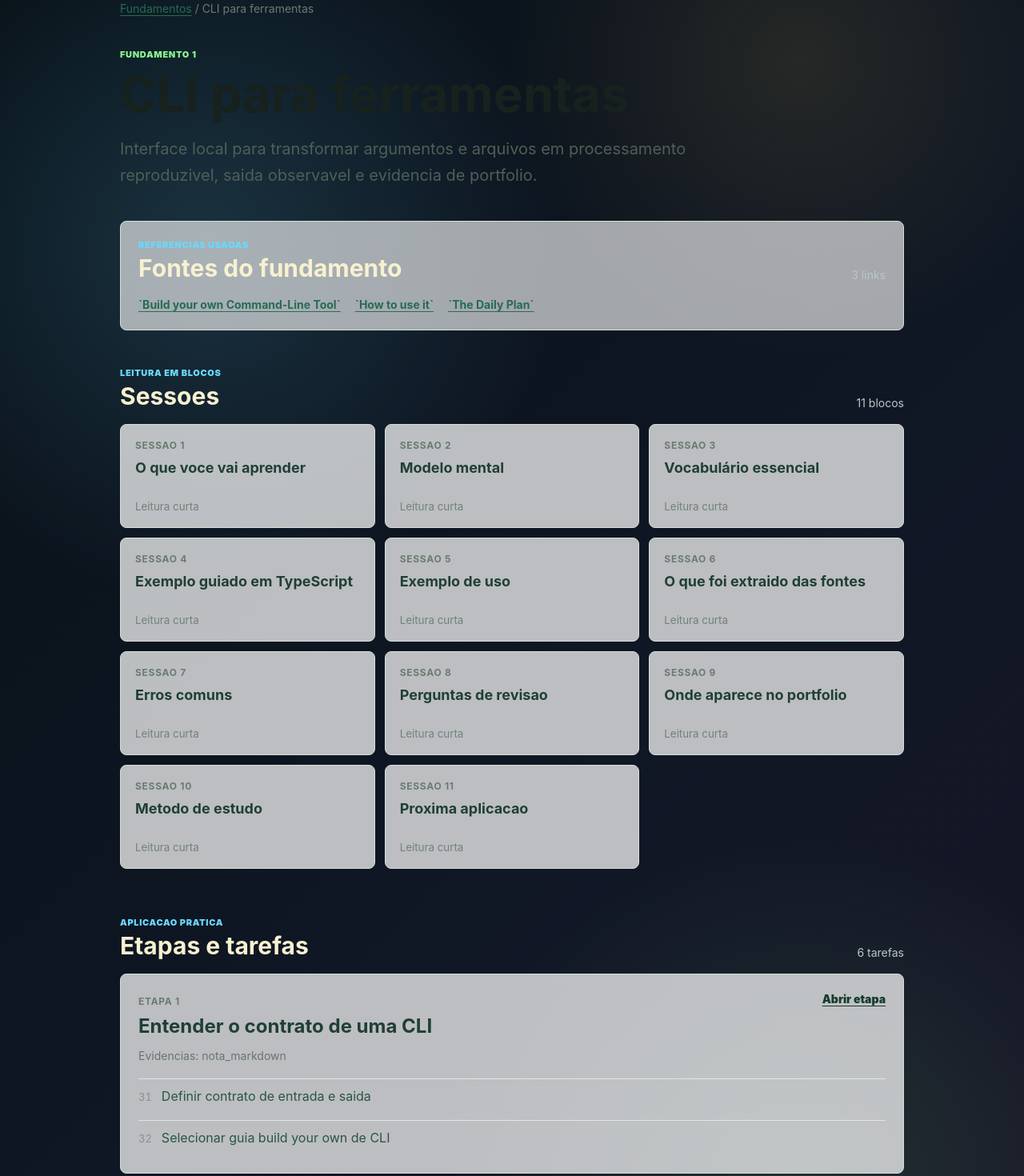
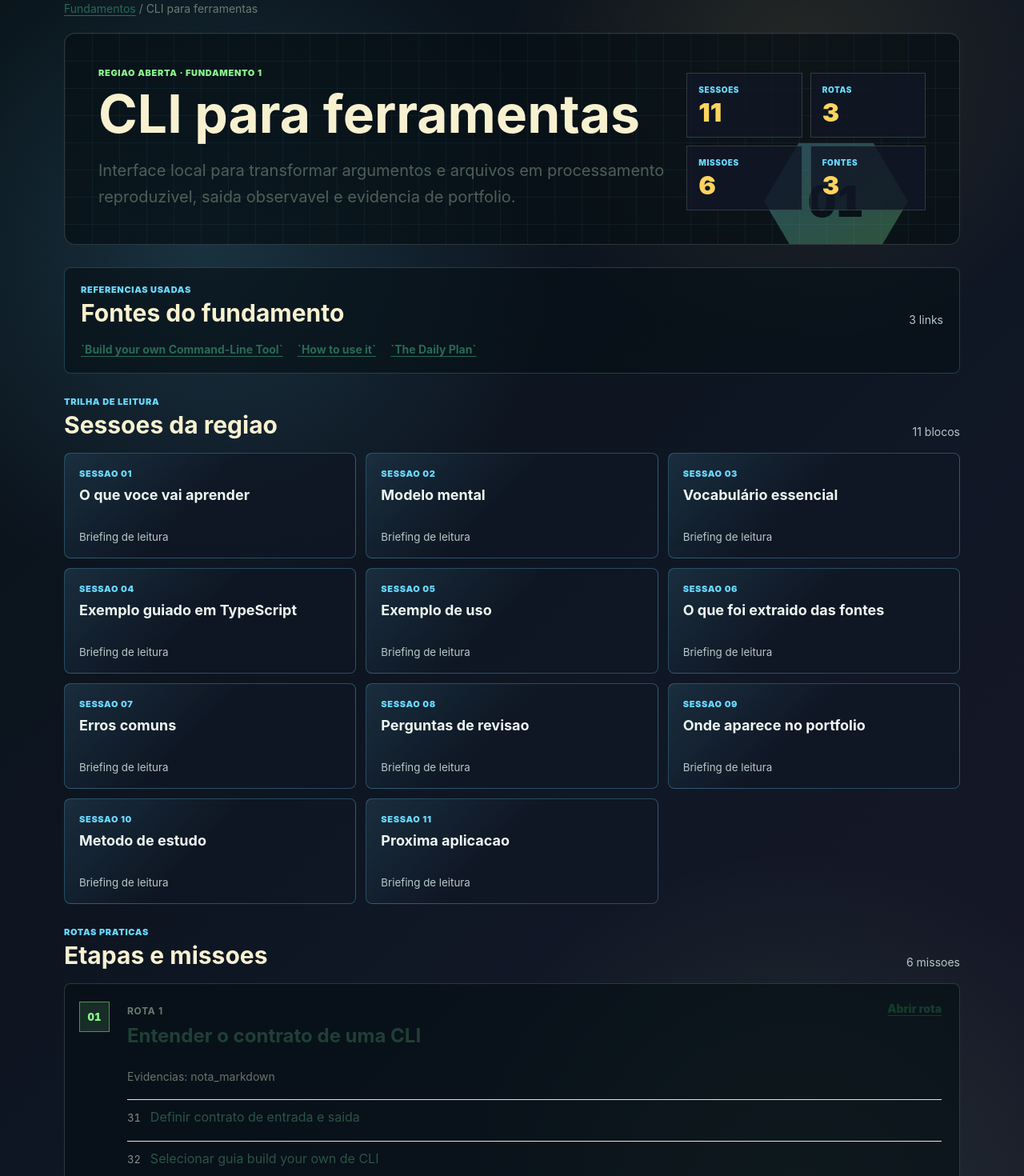
Before and after one commit to Kaluan-Ka/studyops, a Next.js app: page /fundamentos/cli-para-ferramentas in a window 1280 px wide. Shown: the part 100-1570 px from the top of the page at 80% size. Built offline with nearby package versions, Linux system fonts and the light colour scheme.

Commit message:
feat: redesenha fundamento como regiao

```diff
--- a/src/app/fundamentos/[slug]/page.tsx
+++ b/src/app/fundamentos/[slug]/page.tsx
@@ -29,17 +29,40 @@ export default async function FundamentPage({ params }: PageProps) {
         <Link href="/" className={styles.brand}>StudyOps</Link>
         <Link href="/" className={styles.backLink}>Voltar para fundamentos</Link>
       </header>
-      <main className={styles.detailMain}>
+      <main className={styles.regionMain}>
         <p className={styles.breadcrumb}><Link href="/">Fundamentos</Link> / {fundament.title}</p>
-        <section className={styles.detailHero}>
-          <p className={styles.eyebrow}>Fundamento {fundament.order}</p>
-          <h1>{fundament.title}</h1>
-          <p className={styles.detailLead}>{fundament.summary}</p>
-          {fundament.intro ? <p className={styles.intro}>{fundament.intro}</p> : null}
+        <section className={styles.regionHero} aria-labelledby="fundamento-titulo">
+          <div className={styles.regionSignal} aria-hidden="true">
+            <span>{fundament.order.toString().padStart(2, "0")}</span>
+          </div>
+          <div className={styles.regionBrief}>
+            <p className={styles.eyebrow}>Regiao aberta · Fundamento {fundament.order}</p>
+            <h1 id="fundamento-titulo">{fundament.title}</h1>
+            <p className={styles.detailLead}>{fundament.summary}</p>
+            {fundament.intro ? <p className={styles.intro}>{fundament.intro}</p> : null}
+          </div>
+          <dl className={styles.regionStats} aria-label="Telemetria do fundamento">
+            <div>
+              <dt>Sessoes</dt>
+              <dd>{fundament.sections.length}</dd>
+            </div>
+            <div>
+              <dt>Rotas</dt>
+              <dd>{fundament.steps.length}</dd>
+            </div>
+            <div>
+              <dt>Missoes</dt>
+              <dd>{fundament.tasks.length}</dd>
+            </div>
+            <div>
+              <dt>Fontes</dt>
+              <dd>{sources.length}</dd>
+            </div>
+          </dl>
         </section>
 
         {sources.length ? (
-          <section className={styles.sourcesSection} aria-labelledby="fontes-titulo">
+          <section className={styles.sourceDock} aria-labelledby="fontes-titulo">
             <div className={styles.sectionHeader}>
               <div>
                 <p className={styles.sectionKicker}>Referencias usadas</p>
@@ -59,53 +82,50 @@ export default async function FundamentPage({ params }: PageProps) {
           </section>
         ) : null}
 
-        <section className={styles.detailSection} aria-labelledby="sessoes-titulo">
+        <section className={styles.readingRoute} aria-labelledby="sessoes-titulo">
           <div className={styles.sectionHeader}>
             <div>
-              <p className={styles.sectionKicker}>Leitura em blocos</p>
-              <h2 id="sessoes-titulo">Sessoes</h2>
+              <p className={styles.sectionKicker}>Trilha de leitura</p>
+              <h2 id="sessoes-titulo">Sessoes da regiao</h2>
             </div>
             <span>{fundament.sections.length} blocos</span>
           </div>
           <div className={styles.sessionGrid}>
             {fundament.sections.map((section) => (
-              <Link
-                key={section.slug}
-                href={`/fundamentos/${fundament.slug}/sessoes/${section.slug}`}
-                className={styles.sessionCard}
-              >
-                <span>Sessao {section.order}</span>
+              <Link key={section.slug} href={`/fundamentos/${fundament.slug}/sessoes/${section.slug}`} className={styles.readingNode}>
+                <span>Sessao {section.order.toString().padStart(2, "0")}</span>
                 <strong>{section.title}</strong>
-                <small>Leitura curta</small>
+                <small>Briefing de leitura</small>
               </Link>
             ))}
           </div>
         </section>
 
-        <section className={styles.detailSection} aria-labelledby="etapas-titulo">
+        <section className={styles.routeDeck} aria-labelledby="rotas-titulo">
           <div className={styles.sectionHeader}>
             <div>
-              <p className={styles.sectionKicker}>Aplicacao pratica</p>
-              <h2 id="etapas-titulo">Etapas e tarefas</h2>
+              <p className={styles.sectionKicker}>Rotas praticas</p>
+              <h2 id="rotas-titulo">Etapas e missoes</h2>
             </div>
-            <span>{fundament.tasks.length} tarefas</span>
+            <span>{fundament.tasks.length} missoes</span>
           </div>
           <div className={styles.stepList}>
             {fundament.steps.map((step) => (
-              <article key={step.id} className={styles.stepCard}>
+              <article key={step.id} className={styles.routeCard}>
+                <div className={styles.routeLine} aria-hidden="true">{step.order.toString().padStart(2, "0")}</div>
                 <div className={styles.stepHeading}>
                   <div>
-                    <span>Etapa {step.order}</span>
+                    <span>Rota {step.order}</span>
                     <h3>{step.title}</h3>
                   </div>
                   <Link href={`/fundamentos/${fundament.slug}/etapas/${step.slug}`} className={styles.textLink}>
-                    Abrir etapa
+                    Abrir rota
                   </Link>
                 </div>
                 <p className={styles.evidenceHint}>
                   Evidencias: {step.expectedEvidence.length ? step.expectedEvidence.join(", ") : "a definir"}
                 </p>
-                <div className={styles.taskList}>
+                <div className={styles.missionLinks}>
                   {step.tasks.map((task) => (
                     <Link key={task.id} href={`/fundamentos/${fundament.slug}/tarefas/${task.slug}`} className={styles.taskLink}>
                       <span>{task.order.toString().padStart(2, "0")}</span>
--- a/src/app/page.module.css
+++ b/src/app/page.module.css
@@ -911,6 +911,182 @@
   line-height: 1.5;
 }
 
+.regionMain {
+  width: min(1120px, calc(100% - 40px));
+  margin: 0 auto;
+  padding: 36px 0 82px;
+}
+
+.regionHero {
+  position: relative;
+  display: grid;
+  grid-template-columns: minmax(0, 1fr) minmax(260px, 0.42fr);
+  gap: 24px;
+  margin-top: 22px;
+  padding: clamp(24px, 4vw, 42px);
+  border: 1px solid rgba(183, 201, 199, 0.2);
+  border-radius: 14px;
+  background:
+    linear-gradient(rgba(105, 216, 255, 0.06) 1px, transparent 1px),
+    linear-gradient(90deg, rgba(105, 216, 255, 0.06) 1px, transparent 1px),
+    rgba(7, 16, 22, 0.76);
+  background-size: 34px 34px;
+  overflow: hidden;
+}
+
+.regionSignal {
+  position: absolute;
+  right: clamp(22px, 5vw, 72px);
+  bottom: -26px;
+  display: grid;
+  width: 180px;
+  height: 158px;
+  place-items: center;
+  background: linear-gradient(145deg, rgba(105, 216, 255, 0.9), rgba(139, 242, 142, 0.92));
+  color: #071016;
+  clip-path: polygon(24% 4%, 76% 4%, 100% 50%, 76% 96%, 24% 96%, 0 50%);
+  box-shadow: 0 0 44px rgba(105, 216, 255, 0.34);
+  opacity: 0.32;
+}
+
+.regionSignal span {
+  font-size: 54px;
+  font-weight: 950;
+  font-variant-numeric: tabular-nums;
+}
+
+.regionBrief,
+.regionStats {
+  position: relative;
+  z-index: 1;
+}
+
+.regionBrief h1 {
+  max-width: 780px;
+  margin-top: 10px;
+  color: #f8f1d0;
+  font-size: clamp(38px, 6vw, 66px);
+  line-height: 1.04;
+  letter-spacing: 0;
+}
+
+.regionStats {
+  display: grid;
+  grid-template-columns: repeat(2, minmax(0, 1fr));
+  gap: 10px;
+  align-content: end;
+  margin: 0;
+}
+
+.regionStats div {
+  padding: 14px;
+  border: 1px solid rgba(183, 201, 199, 0.2);
+  background: rgba(16, 23, 37, 0.82);
+}
+
+.regionStats dt {
+  color: #69d8ff;
+  font-size: 10px;
+  font-weight: 900;
+  letter-spacing: 0.06em;
+  text-transform: uppercase;
+}
+
+.regionStats dd {
+  margin: 7px 0 0;
+  color: #ffd45d;
+  font-size: 32px;
+  font-weight: 900;
+  line-height: 1;
+}
+
+.sourceDock,
+.readingRoute,
+.routeDeck {
+  margin-top: 28px;
+}
+
+.sourceDock {
+  padding: 20px;
+  border: 1px solid rgba(105, 216, 255, 0.22);
+  border-radius: 8px;
+  background: rgba(7, 16, 22, 0.64);
+}
+
+.readingNode {
+  display: flex;
+  min-height: 132px;
+  flex-direction: column;
+  gap: 9px;
+  padding: 18px;
+  border: 1px solid rgba(105, 216, 255, 0.28);
+  border-radius: 8px;
+  background:
+    linear-gradient(135deg, rgba(105, 216, 255, 0.12), transparent 46%),
+    rgba(16, 23, 37, 0.8);
+  transition: border-color 160ms ease, transform 160ms ease, background 160ms ease;
+}
+
+.readingNode:hover {
+  border-color: rgba(139, 242, 142, 0.66);
+  background:
+    linear-gradient(135deg, rgba(139, 242, 142, 0.12), transparent 46%),
+    rgba(16, 23, 37, 0.92);
+  transform: translateY(-2px);
+}
+
+.readingNode span {
+  color: #69d8ff;
+  font-size: 11px;
+  font-weight: 900;
+  letter-spacing: 0.06em;
+  text-transform: uppercase;
+}
+
+.readingNode strong {
+  color: #edf6f1;
+  font-size: 18px;
+  line-height: 1.25;
+}
+
+.readingNode small {
+  margin-top: auto;
+  color: #b7c9c7;
+}
+
+.routeCard {
+  position: relative;
+  display: grid;
+  gap: 14px;
+  padding: 22px 22px 22px 78px;
+  border: 1px solid rgba(183, 201, 199, 0.2);
+  border-radius: 8px;
+  background: rgba(7, 16, 22, 0.7);
+  overflow: hidden;
+}
+
+.routeLine {
+  position: absolute;
+  left: 18px;
+  top: 22px;
+  display: grid;
+  width: 38px;
+  height: 38px;
+  place-items: center;
+  border: 1px solid rgba(139, 242, 142, 0.5);
+  background: rgba(139, 242, 142, 0.12);
+  color: #8bf28e;
+  font-size: 13px;
+  font-weight: 950;
+  font-variant-numeric: tabular-nums;
+}
+
+.missionLinks {
+  display: grid;
+  gap: 8px;
+  margin-top: 4px;
+}
+
 @media (max-width: 1120px) {
   .commandDeck {
     grid-template-columns: 1fr;
```
